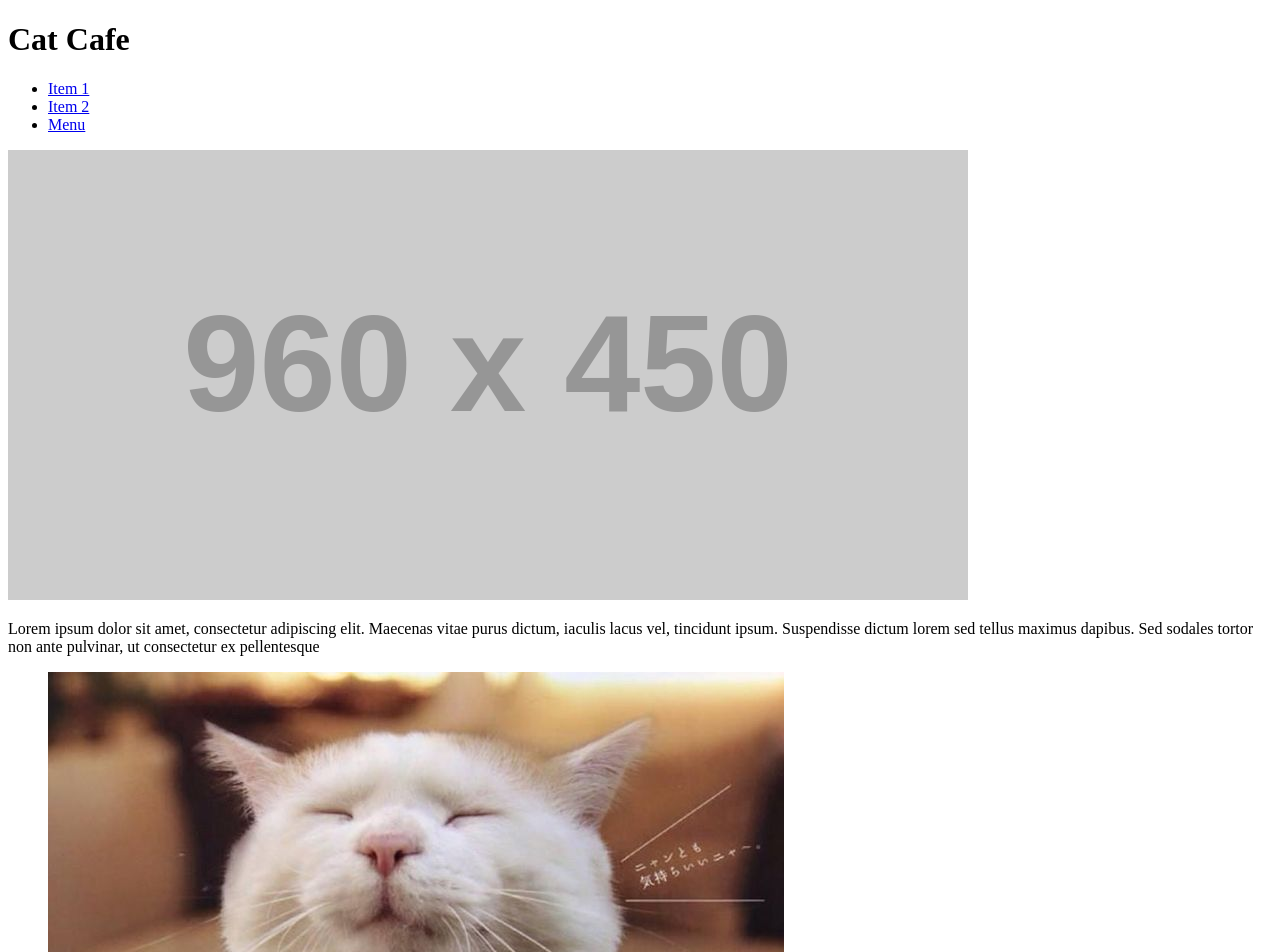
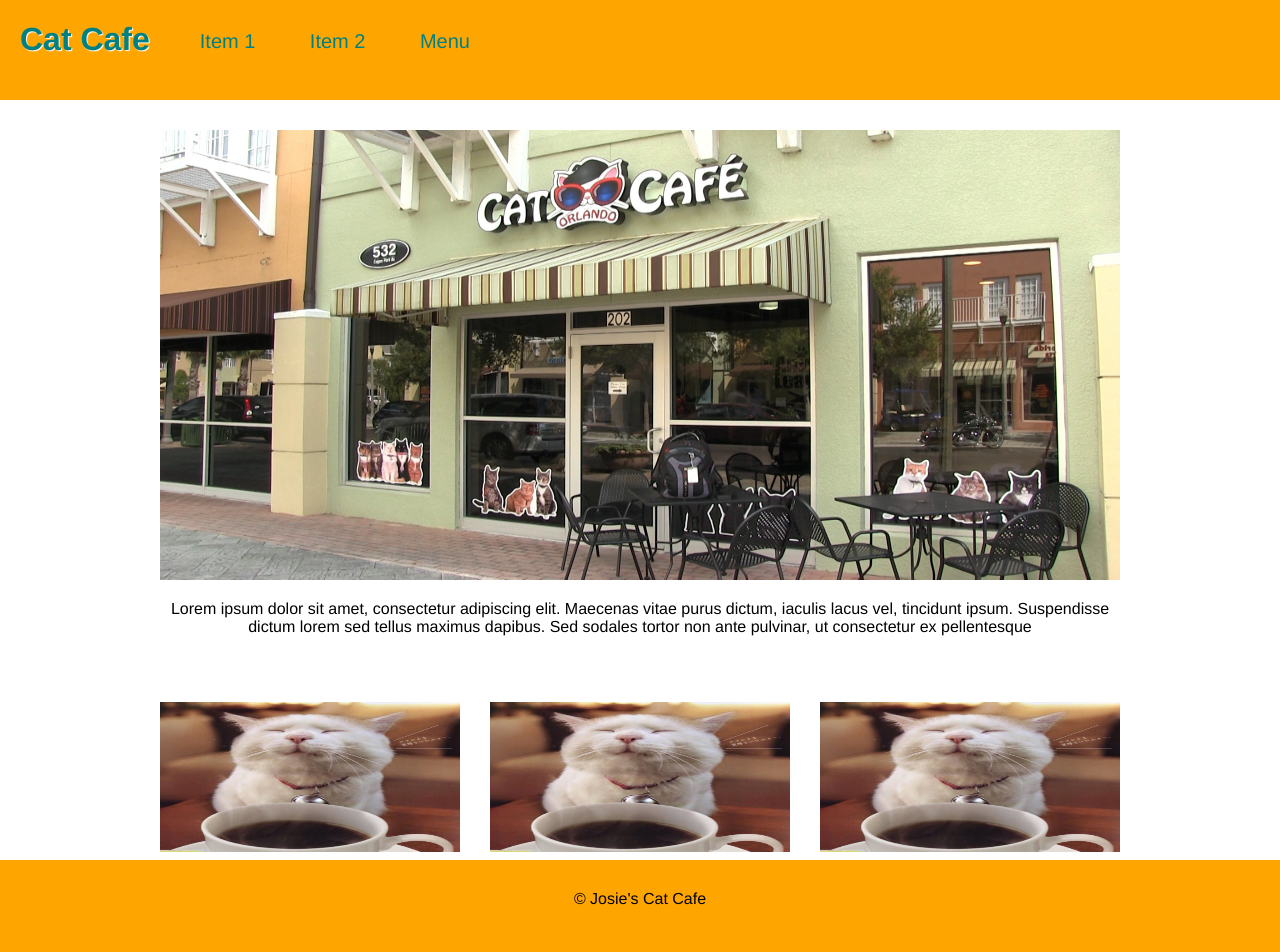
Before and after one commit to Aiverson1011/cat-cafe, a plain HTML site: page index.html in a window 1280 px wide. Shown: the top 952 px of the page. Drawn offline with Linux system fonts and the light colour scheme; placeholder pictures from the web are drawn by us.

Commit message:
added css styles to webpage

```diff
--- a/index.html
+++ b/index.html
@@ -5,12 +5,16 @@
     <!-- all of the "dependencies" and "meta" -->
     <!-- Decalre our CSS file here in the head -->
     <title> Josie's Cat Cafe</title>
+    <!-- CSS stands for Cascading Style Sheet-->
+    <!-- this is the css introduction to know about hte styles-->
+    <link rel="stylesheet" href="style.css">
+
 </head>
 
 <body>
     <!-- What the user sees. "all the white space"-->
     <header>
-        <h1>Cat Cafe</h1>
+        <h1 >Cat Cafe</h1>
         <nav>
             <!-- within our navigation, we need an unordered list to hold our links-->
             <ul>
@@ -26,12 +30,14 @@
         </nav>
     </header>
     <main>
-        <img src="https://placehold.it/960x450">
-        <p> Lorem ipsum dolor sit amet, consectetur adipiscing elit. Maecenas vitae purus dictum, iaculis lacus vel, tincidunt ipsum. Suspendisse dictum lorem sed tellus maximus dapibus. Sed sodales tortor non ante pulvinar, ut consectetur ex pellentesque</p>
+        <img id="hero" src="catcafefront.jpg">
+        <p> Lorem ipsum dolor sit amet, consectetur adipiscing elit. Maecenas vitae purus dictum, iaculis lacus vel,
+            tincidunt ipsum. Suspendisse dictum lorem sed tellus maximus dapibus. Sed sodales tortor non ante pulvinar,
+            ut consectetur ex pellentesque</p>
         <ul>
-            <li><img src="catCoffee.jpg"> </li>
-            <li><img src="https://placehold.it/300x150"> </li>
-            <li><img src="https://placehold.it/300x150"> </li>
+            <li><img class="catList" src="catCoffee.jpg"> </li>
+            <li><img class="catList" src="catCoffee.jpg"> </li>
+            <li><img class="catList" src="catCoffee.jpg"> </li>
 
         </ul>
     </main>
--- /dev/null
+++ b/style-example.css
@@ -0,0 +1,18 @@
+        /*Define our tag, and then give it commands/rules*/
+
+        /* tag */
+        body{
+            /*rules*/
+            /*property: value */
+
+            background-color: #821b1b;
+            font-size: 50px;
+        }
+
+        p{
+            font-size: 24px;;
+        }
+
+        h1{
+            color: #fff;
+        }
--- /dev/null
+++ b/style.css
@@ -0,0 +1,89 @@
+/*pre-site setup. Basic css reset styles*/
+body{
+   margin: 0;
+   padding:0;
+   font-family: helvetica;
+}
+
+ul{
+    padding:0;
+    margin:0;
+}
+
+li{
+    list-style: none;
+}
+
+/*Website styles*/
+
+header{
+    background: orange;
+    height: 100px;
+}
+
+h1{
+    float: left;
+    margin-left: 20px;
+    margin-right: 50px;
+    color:teal;
+    text-shadow: 1px 1px 1px white;
+}
+
+nav li {
+    display: inline-block;
+    margin-right: 50px;
+    margin-top: 30px;
+}
+
+nav li a {
+    color: teal;
+    font-size: 20px;
+    text-decoration: none;
+}
+
+/*Oh, btw, when i put my mouse over the text, do these rules*/
+nav li a:hover{
+    color: white;
+}
+
+/*Main tag rules*/
+main{
+    width: 960px;
+    margin: 30px auto;
+    min-height: 700px;;
+}
+
+/*an ID uses the Number/# sign*/
+#hero{
+    height: 450px;
+    width: 960px;
+}
+
+p{
+    text-align: center;
+}
+
+/*use a period in front of the class name to target all the elements with that class name*/
+.catList{
+    height: 150px;
+    width: 300px;
+}
+
+main li {
+    float: left;
+    margin-right: 30px;
+    margin-top: 50px;
+}
+
+main li:last-child{
+    margin-right: 0;
+}
+
+footer{
+    height: 100px;
+    background: orange;
+}
+
+footer p{
+    padding-top: 30px;
+}
```
Also changed, not shown: catcafefront.jpg (added).
